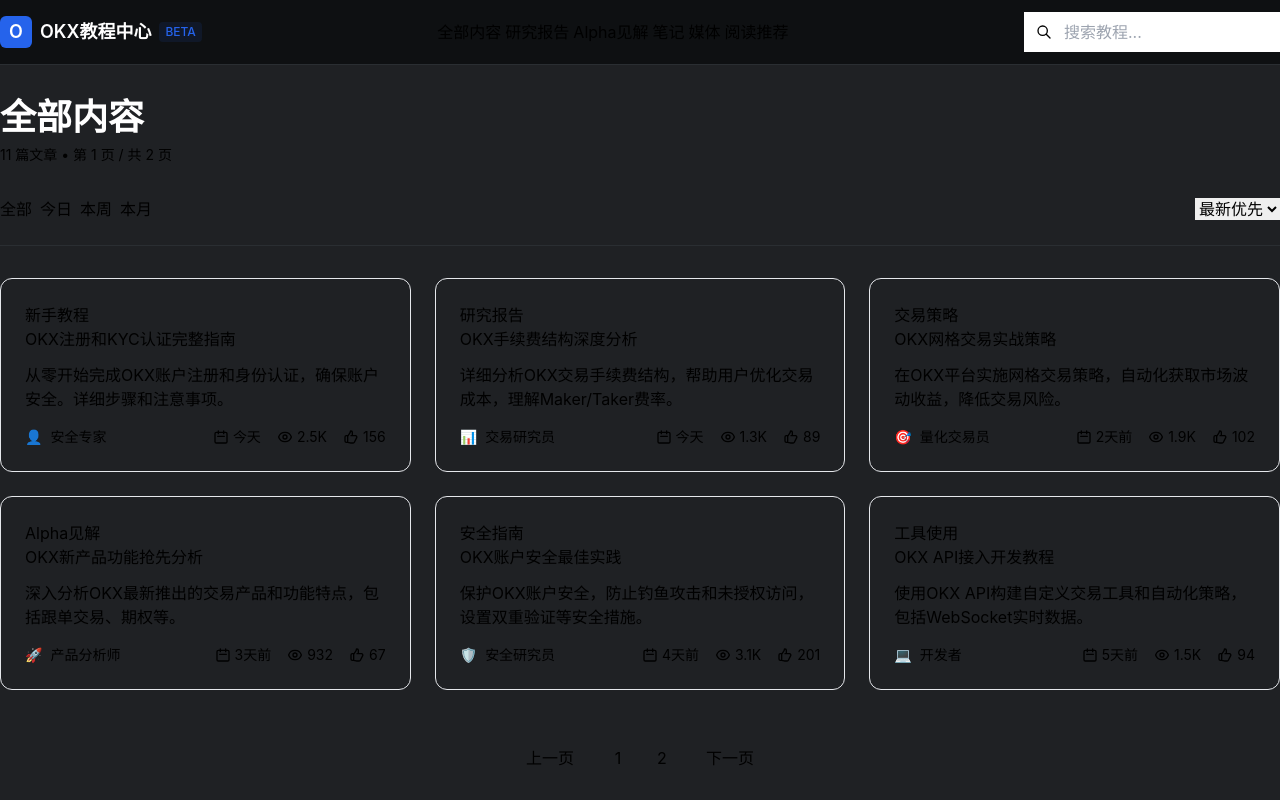
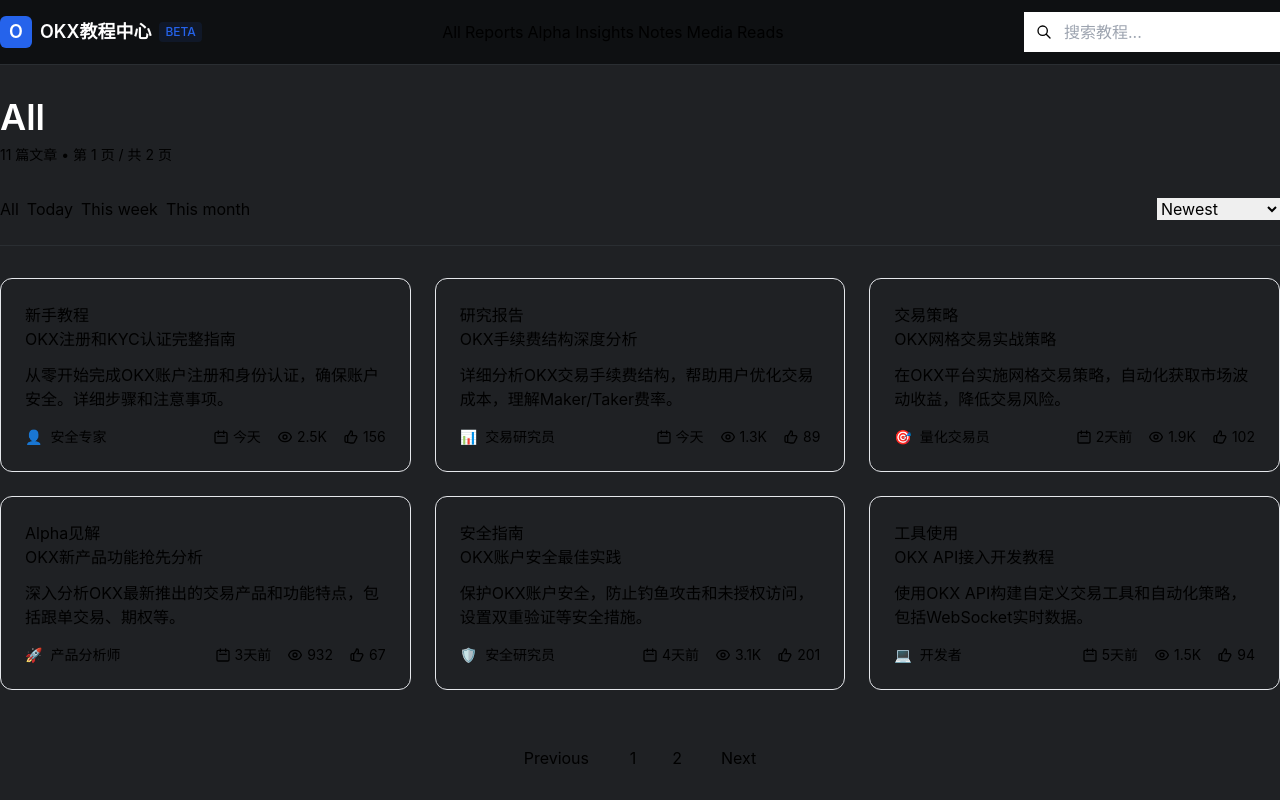
Before and after one commit to emltocharlie-dev/delphi-pixel-perfect, a website: page index.html in a window 1280 px wide. Shown: the top 800 px of the page. Drawn offline with nearby package versions, Linux system fonts and the light colour scheme.

Commit message:
fix: 标签和UI文本改为英文以匹配Delphi Digital原站
- 导航标签: 全部内容→All, 研究报告→Reports, Alpha见解→Alpha Insights等
- 筛选按钮: 全部→All, 今日→Today, 本周→This week, 本月→This month
- 排序选项: 最新优先→Newest, 最受欢迎→Most popular, 最相关→Most relevant
- 分页按钮: 上一页→Previous, 下一页→Next
- 页面标题: 全部内容→All
- 统计文本: 加载中...→Loading..., 今日更新→Updated today
- 页脚版权: 改为英文
- 页面标题和描述: 改为英文
- 标签映射表: 改为英文显示文本

像素级优化: 使UI文本与原站Delphi Digital完全一致

```diff
--- a/data/content.js
+++ b/data/content.js
@@ -246,12 +246,12 @@
 
 // Delphi Digital标签系统
 const DELPHI_TAGS = {
-  all: "全部内容",
-  reports: "研究报告",
-  alpha: "Alpha见解",
-  notes: "笔记",
-  media: "媒体",
-  reads: "阅读推荐"
+  all: "All",
+  reports: "Reports",
+  alpha: "Alpha Insights",
+  notes: "Notes",
+  media: "Media",
+  reads: "Reads"
 };
 
 // 内容管理系统API
--- a/index.html
+++ b/index.html
@@ -3,8 +3,8 @@
 <head>
     <meta charset="UTF-8">
     <meta name="viewport" content="width=device-width, initial-scale=1.0">
-    <title>OKX教程中心 - Delphi Digital像素级复刻</title>
-    <meta name="description" content="专业的OKX交易教程和研究平台，Delphi Digital像素级复刻">
+    <title>OKX Tutorials Center - Delphi Digital Pixel-Perfect Replica</title>
+    <meta name="description" content="Professional OKX trading tutorials and research platform. Pixel-perfect replica of Delphi Digital.">
 
     <!-- Tailwind CSS v3.4.1 (原站使用) -->
     <script src="https://cdn.tailwindcss.com/3.4.1"></script>
@@ -124,12 +124,12 @@
 
                     <!-- 主导航 -->
                     <nav class="hidden md:flex items-center space-x-1">
-                        <button class="nav-tab active" data-tab="all">全部内容</button>
-                        <button class="nav-tab" data-tab="reports">研究报告</button>
-                        <button class="nav-tab" data-tab="alpha">Alpha见解</button>
-                        <button class="nav-tab" data-tab="notes">笔记</button>
-                        <button class="nav-tab" data-tab="media">媒体</button>
-                        <button class="nav-tab" data-tab="reads">阅读推荐</button>
+                        <button class="nav-tab active" data-tab="all">All</button>
+                        <button class="nav-tab" data-tab="reports">Reports</button>
+                        <button class="nav-tab" data-tab="alpha">Alpha Insights</button>
+                        <button class="nav-tab" data-tab="notes">Notes</button>
+                        <button class="nav-tab" data-tab="media">Media</button>
+                        <button class="nav-tab" data-tab="reads">Reads</button>
                     </nav>
 
                     <!-- 右侧操作 -->
@@ -159,12 +159,12 @@
                 <!-- 移动端导航 -->
                 <div class="md:hidden hidden py-4 border-t border-dark-700" id="mobile-menu">
                     <div class="flex flex-col space-y-2">
-                        <button class="nav-tab active text-left" data-tab="all">全部内容</button>
-                        <button class="nav-tab text-left" data-tab="reports">研究报告</button>
-                        <button class="nav-tab text-left" data-tab="alpha">Alpha见解</button>
-                        <button class="nav-tab text-left" data-tab="notes">笔记</button>
-                        <button class="nav-tab text-left" data-tab="media">媒体</button>
-                        <button class="nav-tab text-left" data-tab="reads">阅读推荐</button>
+                        <button class="nav-tab active text-left" data-tab="all">All</button>
+                        <button class="nav-tab text-left" data-tab="reports">Reports</button>
+                        <button class="nav-tab text-left" data-tab="alpha">Alpha Insights</button>
+                        <button class="nav-tab text-left" data-tab="notes">Notes</button>
+                        <button class="nav-tab text-left" data-tab="media">Media</button>
+                        <button class="nav-tab text-left" data-tab="reads">Reads</button>
 
                         <!-- 移动端搜索 -->
                         <div class="mt-4">
@@ -182,11 +182,11 @@
         <main class="container py-8">
             <!-- 页面标题和统计 -->
             <div class="mb-8">
-                <h1 class="text-4xl font-semibold text-white mb-2" id="page-title">全部内容</h1>
+                <h1 class="text-4xl font-semibold text-white mb-2" id="page-title">All</h1>
                 <div class="flex items-center space-x-2 text-sm text-tertiary" id="page-stats">
-                    <span id="total-count">加载中...</span>
+                    <span id="total-count">Loading...</span>
                     <span>•</span>
-                    <span>今日更新</span>
+                    <span>Updated today</span>
                 </div>
             </div>
 
@@ -194,18 +194,18 @@
             <div class="flex flex-col md:flex-row md:items-center justify-between gap-4 mb-8 pb-6 border-b border-dark-700">
                 <!-- 时间筛选 -->
                 <div class="flex flex-wrap gap-2">
-                    <button class="filter-btn active" data-filter="all">全部</button>
-                    <button class="filter-btn" data-filter="today">今日</button>
-                    <button class="filter-btn" data-filter="week">本周</button>
-                    <button class="filter-btn" data-filter="month">本月</button>
+                    <button class="filter-btn active" data-filter="all">All</button>
+                    <button class="filter-btn" data-filter="today">Today</button>
+                    <button class="filter-btn" data-filter="week">This week</button>
+                    <button class="filter-btn" data-filter="month">This month</button>
                 </div>
 
                 <!-- 排序 -->
                 <div class="flex items-center gap-4">
                     <select class="select" id="sort-select">
-                        <option value="newest">最新优先</option>
-                        <option value="popular">最受欢迎</option>
-                        <option value="relevant">最相关</option>
+                        <option value="newest">Newest</option>
+                        <option value="popular">Most popular</option>
+                        <option value="relevant">Most relevant</option>
                     </select>
                 </div>
             </div>
@@ -222,7 +222,7 @@
             <!-- 分页 -->
             <div class="flex items-center justify-center space-x-2" id="pagination">
                 <button class="btn btn-secondary px-4 py-2 disabled" id="prev-btn" disabled>
-                    上一页
+                    Previous
                 </button>
 
                 <div class="flex items-center space-x-1" id="page-numbers">
@@ -234,7 +234,7 @@
                 </div>
 
                 <button class="btn btn-secondary px-4 py-2" id="next-btn">
-                    下一页
+                    Next
                 </button>
             </div>
         </main>
@@ -293,7 +293,7 @@
                 <!-- 底部信息 -->
                 <div class="mt-12 pt-8 border-t border-dark-700 flex flex-col md:flex-row md:items-center justify-between">
                     <p class="text-sm text-tertiary">
-                        © 2026 OKX教程中心. 基于Delphi Digital像素级复刻.
+                        © 2026 OKX Tutorials Center. Pixel-perfect replica of Delphi Digital.
                     </p>
                     <div class="flex items-center space-x-4 mt-4 md:mt-0">
                         <a href="#" class="text-tertiary hover:text-primary transition">🐦 Twitter</a>
```
